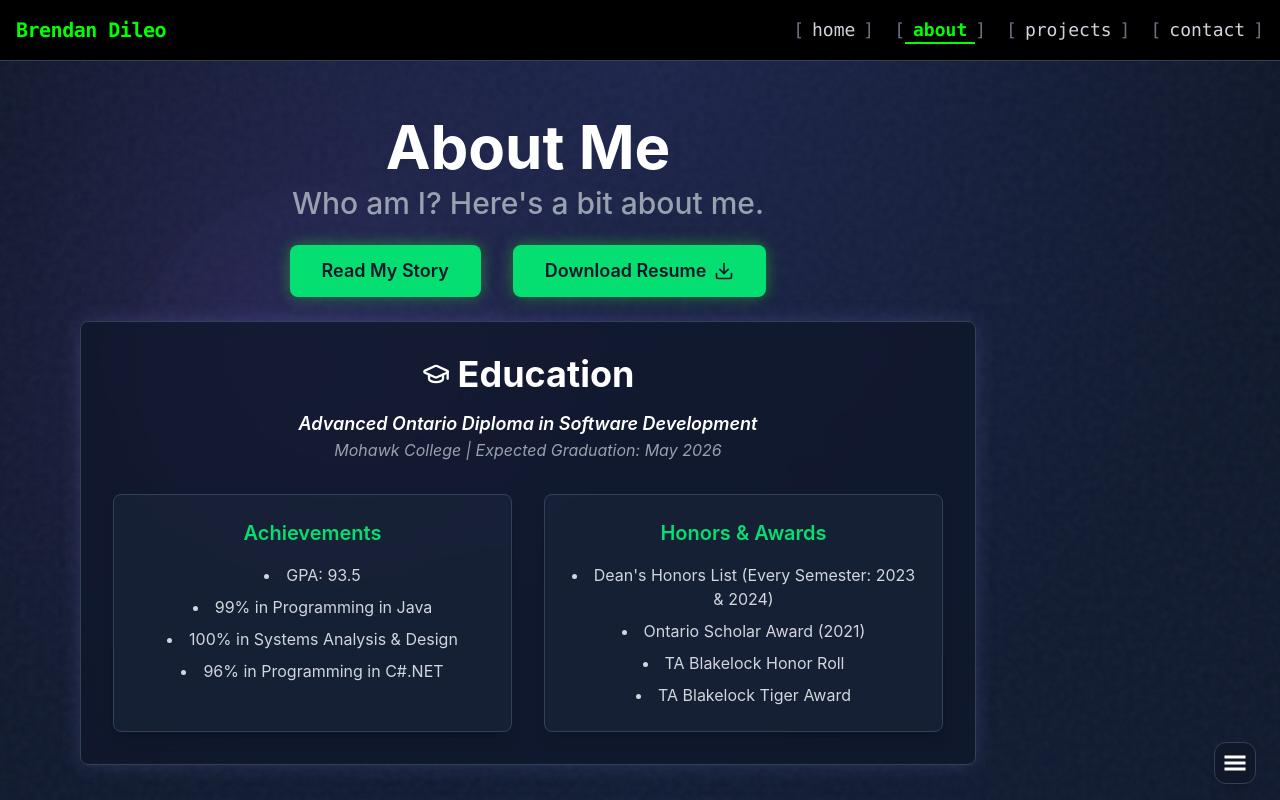
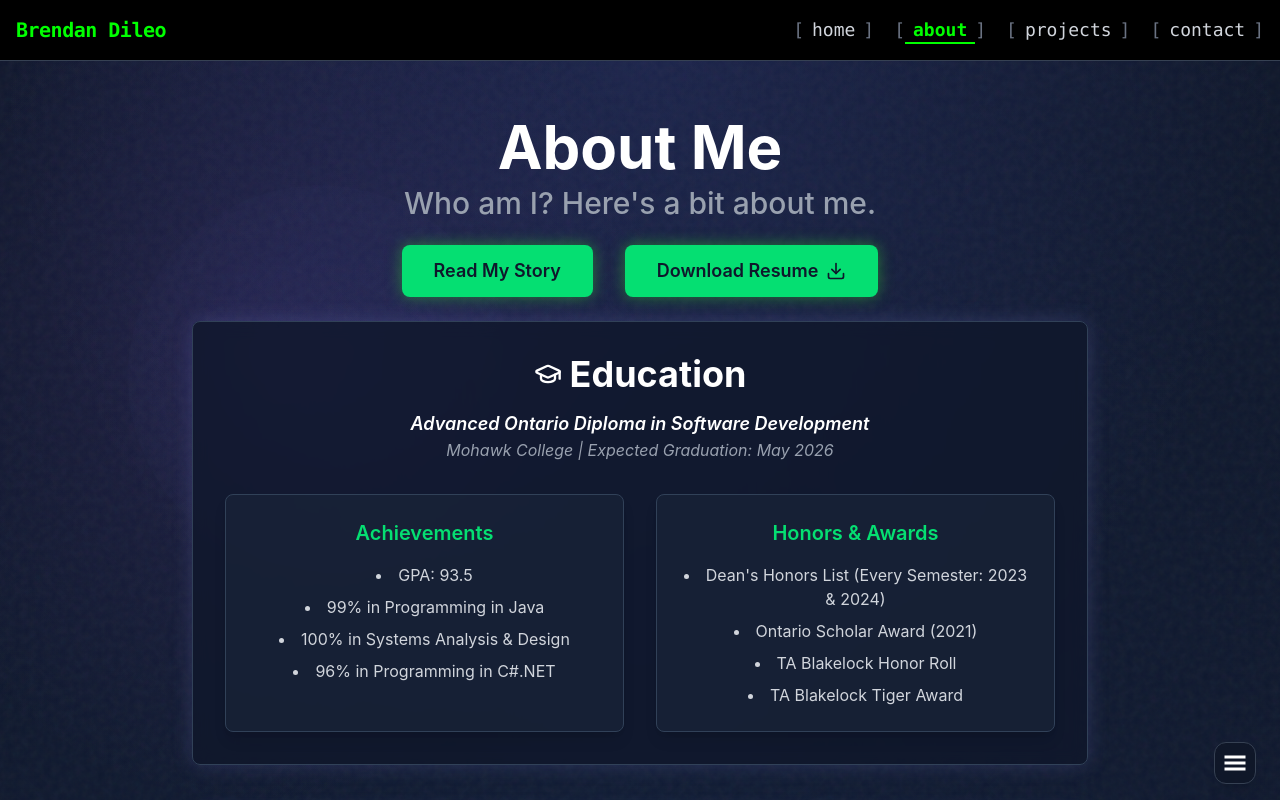
Before and after one commit to brendanddev/brendans-website, a React (Vite) app in the folder frontend/: page /about in a window 1280 px wide. Shown: the top 800 px of the page. Built offline with nearby package versions, Linux system fonts and the light colour scheme.

Commit message:
Update skills section - Forgot to re add the hover colors for icons

```diff
--- a/frontend/src/components/About/SkillsSection.jsx
+++ b/frontend/src/components/About/SkillsSection.jsx
@@ -3,18 +3,31 @@
  * @file SkillSection.jsx
  * @author Brendan Dileo
  *
- * Reusable component for displaying skill sections with icons
+ * A reusable component for the skills section on the about page that
+ * displays a section of my skills with icons
 */
 
 const SkillSection = ({ title, icons, className = "" }) => {
   return (
+
+    // Main container for the section
     <div className={`text-center p-4 md:p-6 border border-green-400 rounded-lg shadow-lg bg-slate-800 transition-transform transform hover:scale-105 ${className}`}>
+
+      {/* Sections title */}
       <h3 className="text-xl md:text-2xl font-semibold text-green-400 mb-4">{title}</h3>
+
+      {/* Container for the icons */}
       <div className="flex justify-center flex-wrap gap-4 md:gap-6">
+
+        {/* Map through each of the icons and render them */}
         {icons.map((icon, index) => (
+          // Each of the icons, with a unique key and their icon defined by their class name
           <i
             key={index}
-            className={`${icon.className} text-4xl md:text-5xl hover:text-[${icon.hoverColor}] transition-colors`}
+            className={`${icon.className} text-4xl md:text-5xl transition-colors`}
+            // Add handlers to change icon color on hover
+            onMouseEnter={(e) => { e.target.style.color = icon.hoverColor; }}
+            onMouseLeave={(e) => { e.target.style.color = ''; }}
           />
         ))}
       </div>
--- a/frontend/src/pages/About.jsx
+++ b/frontend/src/pages/About.jsx
@@ -26,7 +26,7 @@ const About = () => {
 
   return (
     <PageWrapper>
-      <div className="relative z-10 w-full max-w-5xl text-center">
+      <div className="relative z-10 w-full max-w-5xl mx-auto text-center">
         <Header
           title="About Me"
           subtitle="Who am I? Here's a bit about me."
```
